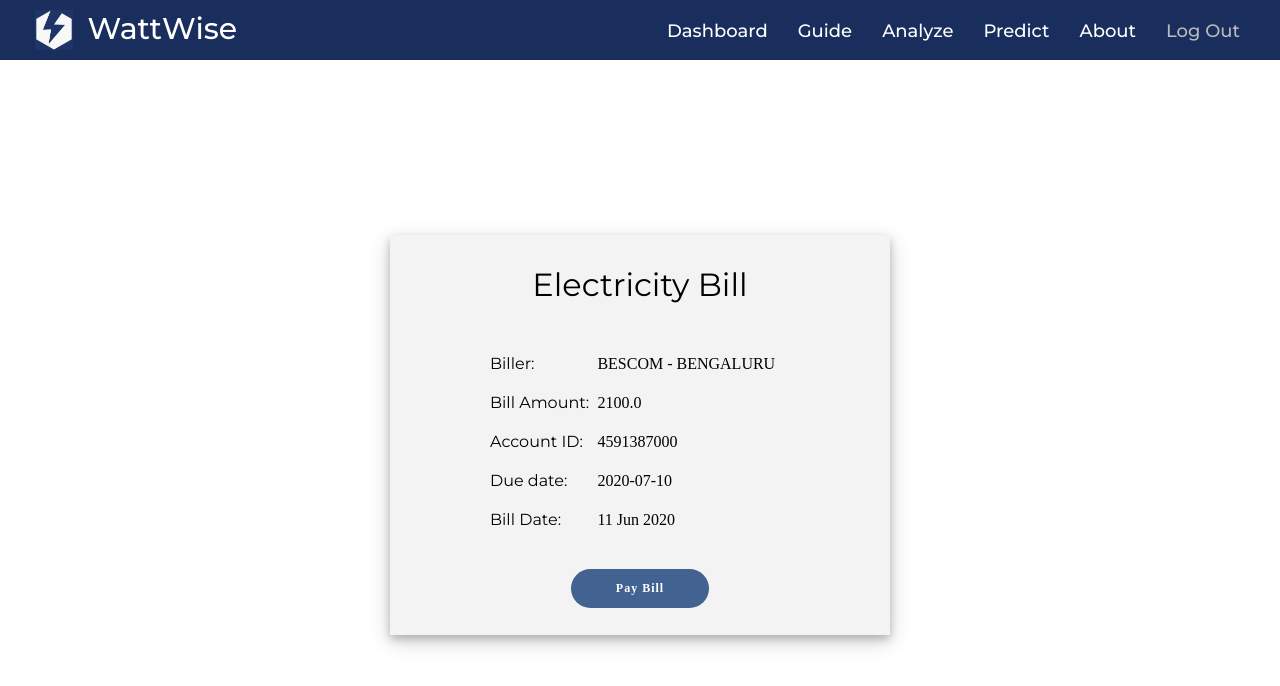
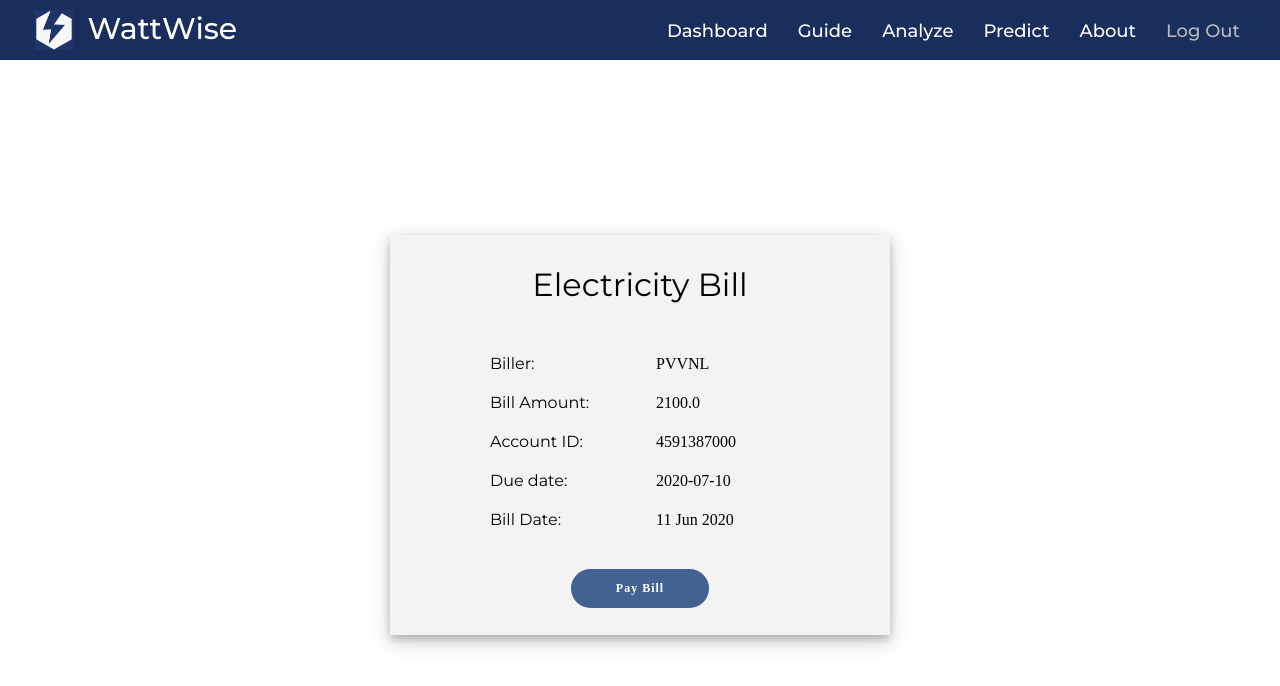
Before and after one commit to ahanavish/gsc, a React (Create React App) app in the folder Frontend/: page /pay in a window 1280 px wide. Shown: the top 686 px of the page. Built offline with nearby package versions, Linux system fonts and the light colour scheme; no server answers; sample sign-in values are in the browser's storage.

Commit message:
Update Pay.js

```diff
--- a/Frontend/src/Pay.js
+++ b/Frontend/src/Pay.js
@@ -13,7 +13,7 @@ function Pay() {
                         <table className="paytable">
                             <tr>
                                 <th>Biller:      </th>
-                                <td>BESCOM - BENGALURU</td>
+                                <td>PVVNL</td>
                             </tr>
                             <tr>
                                 <th>Bill Amount:        </th>
```
